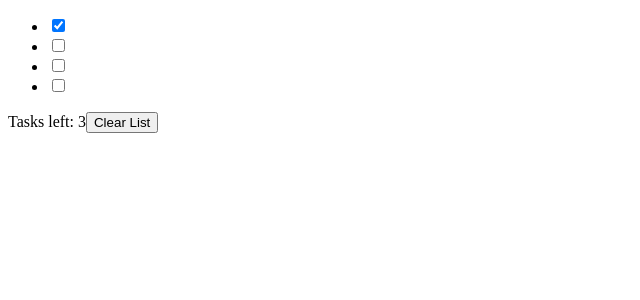
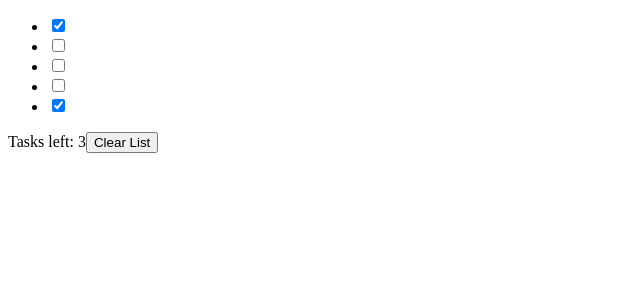
Before and after one commit to kartamyshev/react-starter, a React app: page / in a window 1280 px wide. Shown: the top 300 px of the page, without its empty margins (0-640 px from the left). Built offline with nearby package versions, Linux system fonts and the light colour scheme.

Commit message:
pass config store to app store

```diff
--- a/src/App.tsx
+++ b/src/App.tsx
@@ -7,12 +7,12 @@ import { AppStore } from '@stores/app.store';
 import { ConfigStore } from '@stores/config.store';
 import { Provider } from 'mobx-react';
 
-// configure({
-//   enforceActions: true
-// });
+configure({
+  enforceActions: true
+});
 
-const appStore = new AppStore();
 const configStore = new ConfigStore();
+const appStore = new AppStore(configStore);
 
 ReactDOM.render(
   <Provider appStore={appStore} configStore={configStore}>
--- a/src/components/TodoItem.tsx
+++ b/src/components/TodoItem.tsx
@@ -1,5 +1,5 @@
 import * as React from 'react';
-import { observer, inject } from 'mobx-react';
+import { observer } from 'mobx-react';
 
 @observer
 export class TodoItem extends React.Component<any, any> {
@@ -7,7 +7,11 @@ export class TodoItem extends React.Component<any, any> {
     const { todo, onChange } = this.props;
     return (
       <li>
-        <input type="checkbox" checked={todo.finished} onChange={onChange} />
+        <input
+          type="checkbox"
+          checked={todo.finished}
+          onChange={() => onChange(todo)}
+        />
         {todo.title}
       </li>
     );
--- a/src/components/entry-point/entry-point.component.tsx
+++ b/src/components/entry-point/entry-point.component.tsx
@@ -25,11 +25,7 @@ export class EntryPoint extends React.Component<
       <div>
         <ul>
           {todos.map((todo: any) => (
-            <TodoItem
-              key={todo.id}
-              todo={todo}
-              onChange={() => toggleFinished(todo)}
-            />
+            <TodoItem key={todo.id} todo={todo} onChange={toggleFinished} />
           ))}
         </ul>
         Tasks left: {unfinishedTodoCount}
--- a/src/stores/app.store.ts
+++ b/src/stores/app.store.ts
@@ -1,12 +1,19 @@
+import { ConfigStore } from '@stores/config.store';
 import { observable, computed, action } from 'mobx';
 
+interface ITodo {
+  id: number;
+  finished: boolean;
+}
+
 export class AppStore {
-  @observable public todos = [
-    { id: 1, finished: true },
-    { id: 2, finished: false },
-    { id: 3, finished: false },
-    { id: 4, finished: false }
-  ];
+  public configStore: ConfigStore;
+
+  @observable public todos: ITodo[] = [];
+  public constructor(configStore) {
+    this.configStore = configStore;
+    this.initializeTodosArray();
+  }
 
   @computed get unfinishedTodoCount() {
     return this.todos.filter((todo: any) => !todo.finished).length;
@@ -21,4 +28,17 @@ export class AppStore {
     this.todos[index].finished = !this.todos[index].finished;
   }
 
+  private initializeTodosArray() {
+    const todos = [
+      { id: 1, finished: true },
+      { id: 2, finished: false },
+      { id: 3, finished: false },
+      { id: 4, finished: false }
+    ];
+    this.configStore.language$ === 'en'
+      ? todos.push({ id: 5, finished: true })
+      : todos.length = 2;
+    this.todos = todos;
+  }
+
 }
```
